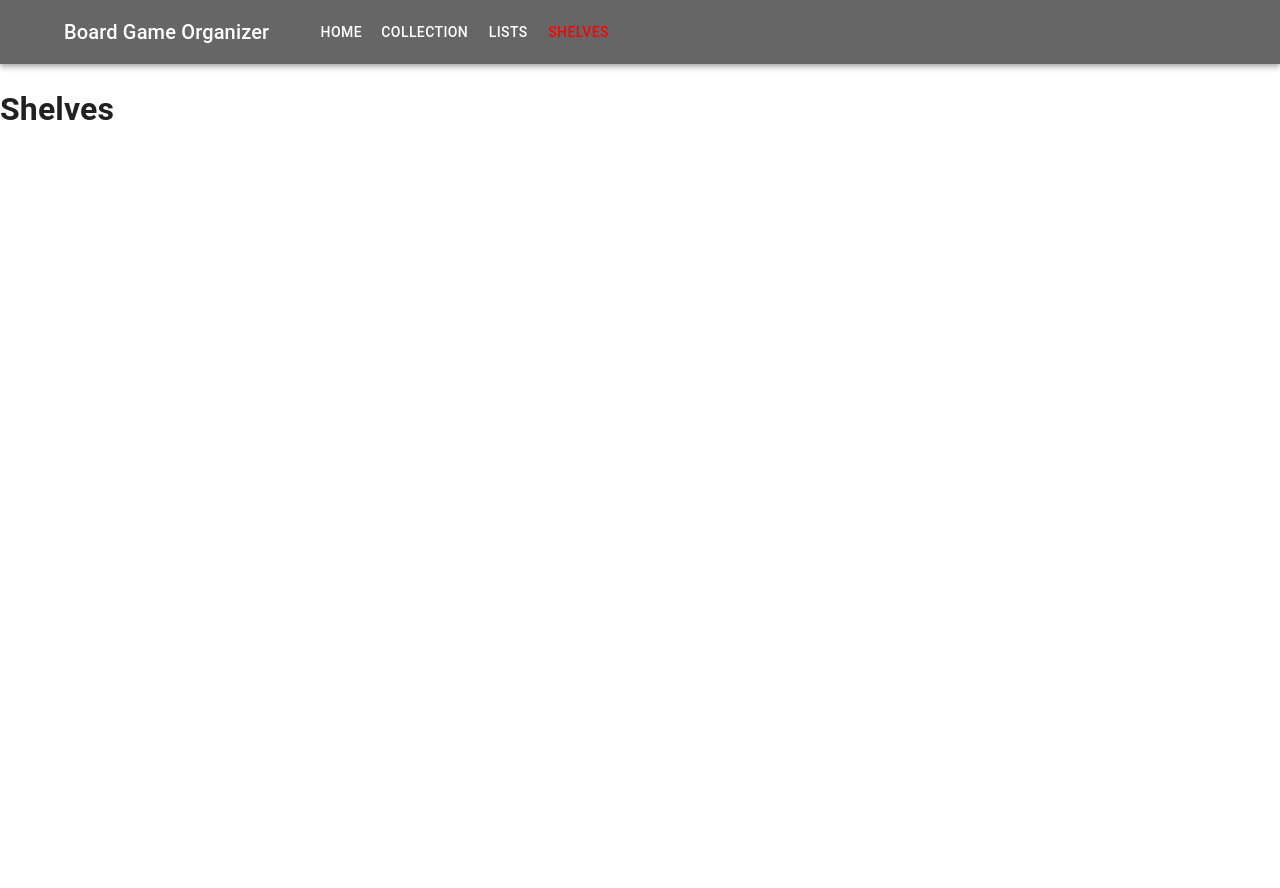
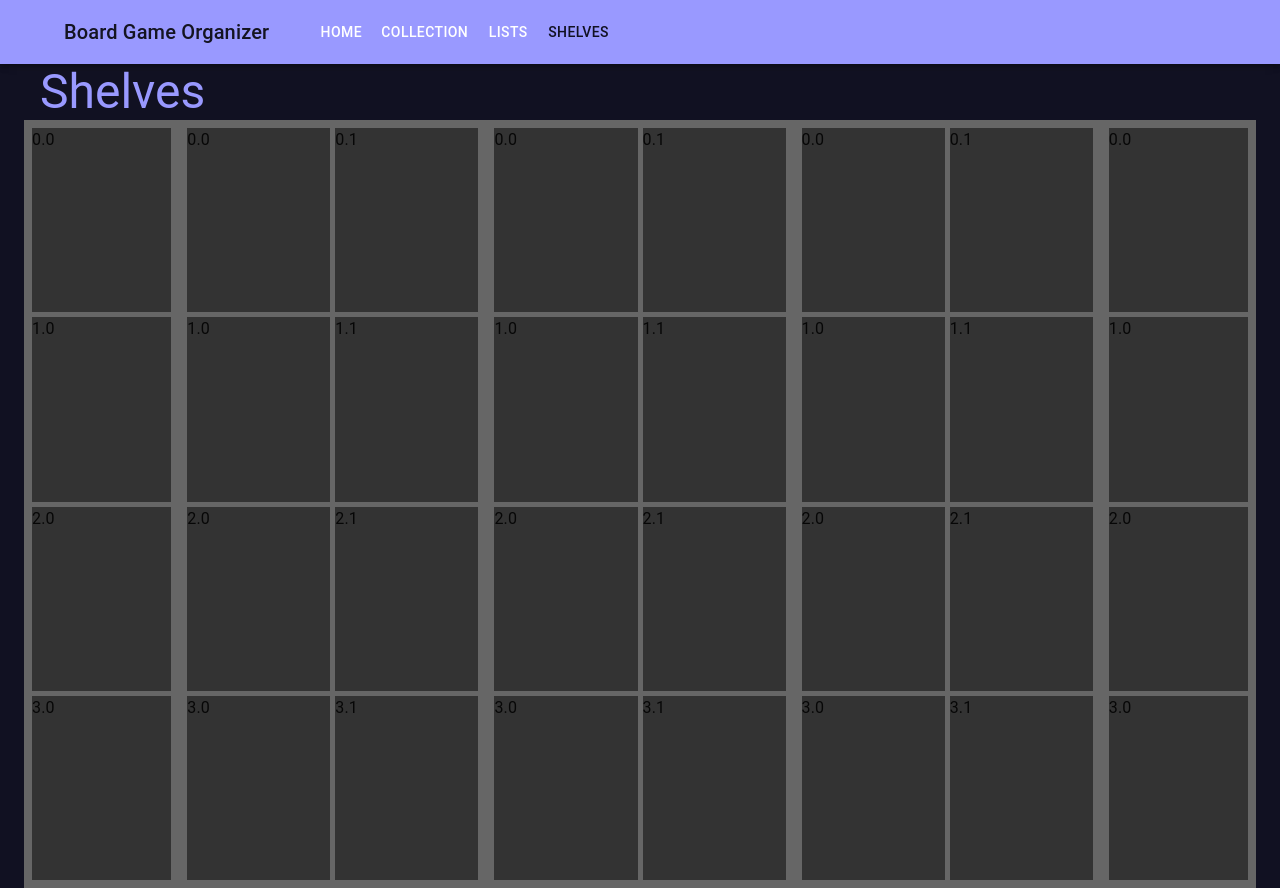
Before and after one commit to mekane/game-shelf-organizer, a React (Vite) app in the folder webapp/: page /shelves in a window 1280 px wide. Before the commit the page ends 800 px from the top, so only its background shows below. Built offline with nearby package versions, Linux system fonts and the light colour scheme.

Commit message:
fix up the shelf page, hard code in some shelves

```diff
--- /dev/null
+++ b/webapp/src/components/PageHeader.tsx
@@ -0,0 +1,15 @@
+import { Typography } from "@mui/material";
+
+export const PageHeader = ({ text }: { text: string }) => {
+  return (
+    <Typography
+      component="h1"
+      variant="h3"
+      color="primary"
+      noWrap
+      paddingLeft="40px"
+    >
+      {text}
+    </Typography>
+  );
+};
--- a/webapp/src/components/nav/TopBar.tsx
+++ b/webapp/src/components/nav/TopBar.tsx
@@ -1,3 +1,4 @@
+import { useTheme } from "@emotion/react";
 import { AppBar, Button, Container, Toolbar, Typography } from "@mui/material";
 import { styled } from "@mui/material/styles";
 import { NavLink } from "react-router-dom";
@@ -9,13 +10,15 @@ const MenuButton = styled(Button)({
 });
 
 const NavButton = ({ label, path }: { label: string; path: string }) => {
+  const theme = useTheme();
+
   return (
     <MenuButton color="inherit">
       <NavLink
         to={path}
         style={({ isActive, isPending }) => {
           return {
-            color: isActive ? "red" : "inherit",
+            color: isActive ? "#112" : "inherit",
             textDecoration: "none",
           };
         }}
--- /dev/null
+++ b/webapp/src/main.css
@@ -0,0 +1,14 @@
+html,
+body,
+:root {
+    height: 100%;
+}
+
+:root,
+#root {
+    font-weight: 400;
+}
+
+:root body {
+    background: #112;
+}
--- a/webapp/src/main.tsx
+++ b/webapp/src/main.tsx
@@ -4,6 +4,7 @@ import React from "react";
 import ReactDOM from "react-dom/client";
 import { QueryClient, QueryClientProvider } from "react-query";
 import { RouterProvider } from "react-router-dom";
+import "./main.css";
 import { router } from "./routes";
 import theme from "./theme";
 
--- a/webapp/src/pages/shelves/Shelf.tsx
+++ b/webapp/src/pages/shelves/Shelf.tsx
@@ -1,5 +1,3 @@
-import './Shelf.css'
-
 export interface ShelfConfig {
   name?: string;
   width?: number; //inches
@@ -9,42 +7,57 @@ export interface ShelfConfig {
 }
 
 export interface ShelfProps {
-    config: ShelfConfig
+  config: ShelfConfig;
 }
 
-export const Shelf = (props: ShelfProps) => {
+const Cube = ({ id }: { id: string }) => {
+  return (
+    <div
+      style={{
+        alignSelf: "center" /* end; */,
+        background: "#333",
+        height: "100%",
+        width: "100%",
+      }}
+    >
+      {id}
+    </div>
+  );
+};
 
-    const numberOfRows = props.config.rows ?? 1;
-    const numberOfColumns = props.config.columns ?? 1;
+export const Shelf = ({ config }: ShelfProps) => {
+  const numberOfRows = config.rows ?? 1;
+  const numberOfColumns = config.columns ?? 1;
 
   const rows = [];
-    for ( let r = 0 ; r < numberOfRows ; r++ ) {
-        for ( let c = 0 ; c < numberOfColumns ; c++ ) {
+  for (let r = 0; r < numberOfRows; r++) {
+    for (let c = 0; c < numberOfColumns; c++) {
       const boxId = `${r}.${c}`;
-            rows.push(<div className="box" key={boxId}>{ boxId }</div> )
+      rows.push(<Cube key={boxId} id={boxId} />);
     }
   }
 
-    const width = props.config.width ?? 12 * numberOfColumns; // default one foot per row
-    const height = props.config.height ?? 12 * numberOfRows; // default one foot per column
+  const width = config.width ?? 12 * numberOfColumns; // default one foot per row
+  const height = config.height ?? 12 * numberOfRows; // default one foot per column
 
-    const borderColor = '#666';
-    const outerBorderThickness = '8px';
-    const interBorderThickness = '5px'
+  const borderColor = "#666";
+  const outerBorderThickness = "8px";
+  const interBorderThickness = "5px";
 
   const shelfStyles = {
     border: `${outerBorderThickness} solid ${borderColor}`,
     backgroundColor: borderColor,
+    display: "grid",
     width: `${width}em`,
     height: `${height}em`,
     gridTemplateColumns: `repeat(${numberOfColumns}, 1fr)`,
     gridTemplateRows: `repeat(${numberOfRows}, 1fr)`,
-        gap: interBorderThickness
-    }
+    gap: interBorderThickness,
+  };
 
   return (
     <div className="shelf" style={shelfStyles}>
-        { rows }
+      {rows}
     </div>
-    )
-}
+  );
+};
--- a/webapp/src/pages/shelves/ShelvesPage.tsx
+++ b/webapp/src/pages/shelves/ShelvesPage.tsx
@@ -1,10 +1,55 @@
-import { Outlet } from "react-router-dom";
+import { Container, Stack } from "@mui/material";
+import { PageHeader } from "../../components/PageHeader";
+import { Shelf, ShelfConfig } from "./Shelf";
+
+const bigKallax = {
+  width: 24,
+  height: 48,
+  columns: 2,
+  rows: 4,
+};
+
+const smallKallax = {
+  width: 12,
+  height: 48,
+  columns: 1,
+  rows: 4,
+};
+
+const shelves: ShelfConfig[] = [
+  {
+    name: "TwoPlayer",
+    ...smallKallax,
+  },
+  {
+    name: "Coop",
+    ...bigKallax,
+  },
+  {
+    name: "Adventure",
+    ...bigKallax,
+  },
+  {
+    name: "Drafting",
+    ...bigKallax,
+  },
+  {
+    name: "DnD",
+    ...smallKallax,
+  },
+];
 
 export const ShelvesPage = () => {
   return (
     <>
-      <h1>Shelves</h1>
-      <Outlet />
+      <PageHeader text="Shelves" />
+      <Container maxWidth="xl">
+        <Stack direction={"row"} spacing="0">
+          {shelves.map((config) => (
+            <Shelf config={config} key={config.name} />
+          ))}
+        </Stack>
+      </Container>
     </>
   );
 };
--- a/webapp/src/theme.tsx
+++ b/webapp/src/theme.tsx
@@ -1,18 +1,27 @@
-import { createTheme } from '@mui/material/styles';
-import { red } from '@mui/material/colors';
+import { red } from "@mui/material/colors";
+import { createTheme } from "@mui/material/styles";
 
 const theme = createTheme({
   palette: {
     primary: {
-            main: '#666',
+      main: "#99f",
     },
     secondary: {
-            main: '#aaa',
+      main: "#112",
     },
     error: {
       main: red.A400,
     },
   },
+  breakpoints: {
+    values: {
+      xs: 0,
+      sm: 600,
+      md: 900,
+      lg: 1200,
+      xl: 1600,
+    },
+  },
 });
 
 export default theme;
```
Also changed, not shown: webapp/src/components/nav/MainNav.tsx (deleted, +0 -10 lines), webapp/src/pages/shelves/EditShelf.tsx (deleted, +0 -10 lines), webapp/src/pages/shelves/Shelf.css (deleted, +0 -13 lines). Lines whose indentation alone changed are shown as unchanged.
